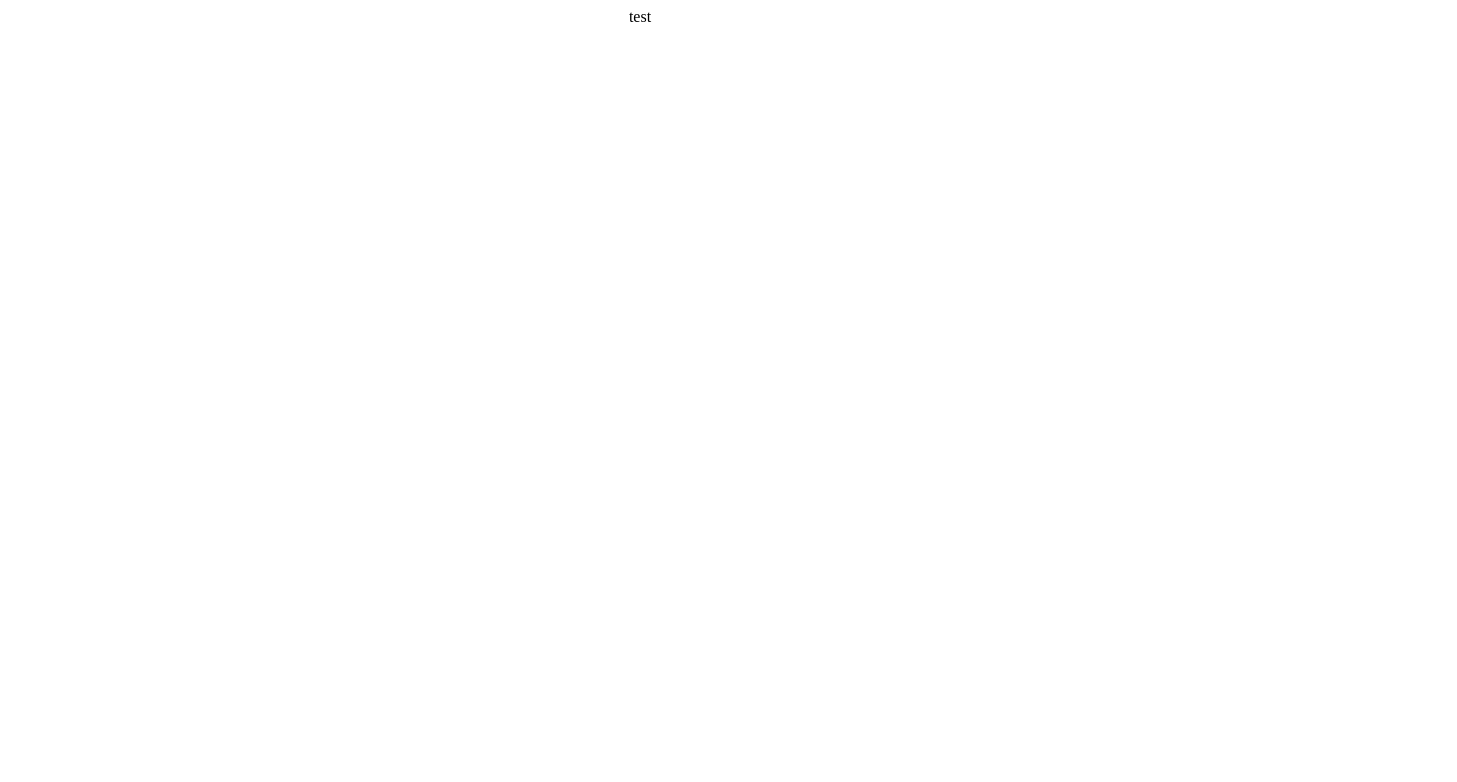
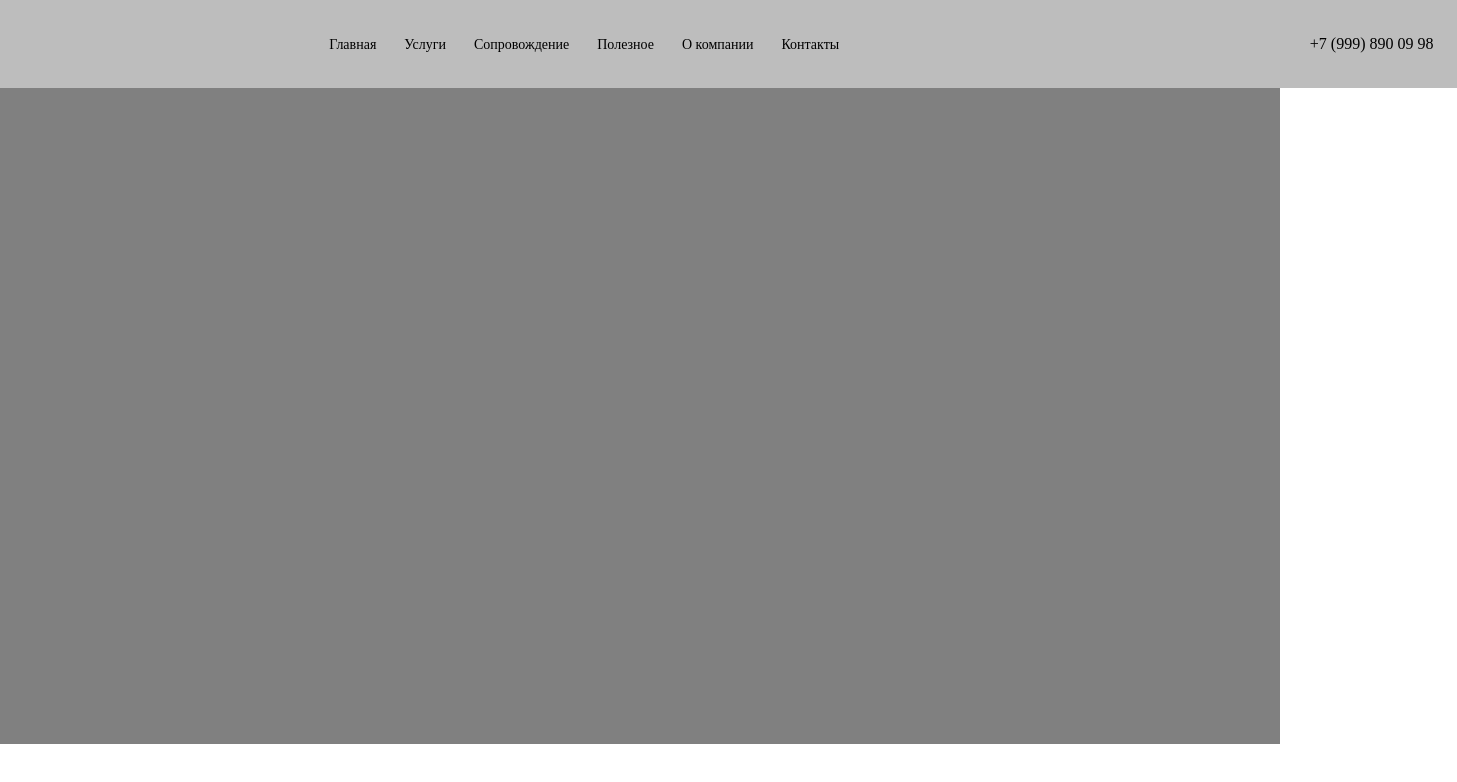
Before and after one commit to mnats725/law-firm-website-frontend, a React (Create React App) app: page / in a window 1280 px wide. Shown: the top 782 px of the page, 1457 px wide, since content can reach past the window. Built offline with nearby package versions, Linux system fonts and the light colour scheme.

Commit message:
feat(header.jsx, header.css): header-styles

```diff
--- a/src/components/header/header.css
+++ b/src/components/header/header.css
@@ -0,0 +1,186 @@
+html,
+body,
+div,
+span,
+applet,
+object,
+iframe,
+h1,
+h2,
+h3,
+h4,
+h5,
+h6,
+p,
+blockquote,
+pre,
+a,
+abbr,
+acronym,
+address,
+big,
+cite,
+code,
+del,
+dfn,
+em,
+img,
+ins,
+kbd,
+q,
+s,
+samp,
+small,
+strike,
+strong,
+sub,
+sup,
+tt,
+var,
+b,
+u,
+i,
+center,
+dl,
+dt,
+dd,
+ol,
+ul,
+li,
+fieldset,
+form,
+label,
+legend,
+table,
+caption,
+tbody,
+tfoot,
+thead,
+tr,
+th,
+td,
+article,
+aside,
+canvas,
+details,
+embed,
+figure,
+figcaption,
+footer,
+header,
+hgroup,
+menu,
+nav,
+output,
+ruby,
+section,
+summary,
+time,
+mark,
+audio,
+video {
+  margin: 0;
+  padding: 0;
+  border: 0;
+  font-size: 100%;
+  font: inherit;
+  vertical-align: baseline;
+}
+article,
+aside,
+details,
+figcaption,
+figure,
+footer,
+header,
+hgroup,
+menu,
+nav,
+section {
+  display: block;
+}
+html {
+  height: 100%;
+}
+body {
+  line-height: 1;
+}
+ol,
+ul {
+  list-style: none;
+}
+blockquote,
+q {
+  quotes: none;
+}
+blockquote:before,
+blockquote:after,
+q:before,
+q:after {
+  content: "";
+  content: none;
+}
+table {
+  border-collapse: collapse;
+  border-spacing: 0;
+}
+
+.header {
+  display: flex;
+  align-items: center;
+  flex-direction: column;
+  background-color: gray;
+  width:100%;
+  height: 744px;
+}
+
+.header-box {
+    width: 1633px;
+    height: 744px;
+}
+
+.menu-links {
+  display: flex;
+  flex-direction: row;
+  font-family: Montserrat;
+font-size: 14px;
+font-style: normal;
+font-weight: 300;
+line-height: 150%; /* 21px */
+}
+
+.menu-links p {
+padding: 0px 14px 0px 14px;
+}
+
+.header-menu {
+  display: flex;
+  flex-direction: row;
+  padding: 23px;
+  justify-content: center;
+  align-items: center;
+  background-color: #bdbdbd;
+  justify-content: space-between;
+}
+
+
+
+
+.menu-logo {
+  color: #fff;
+  font-family: OptimaEL Text;
+  font-size: 18.37px;
+  font-style: normal;
+  font-weight: 400;
+  line-height: normal;
+  text-transform: uppercase;
+}
+
+.menu-phone {
+    display: flex;
+}
+
+.line-logo {
+    background-color: #fff;
+    width: 2px;
+}
--- a/src/components/header/header.jsx
+++ b/src/components/header/header.jsx
@@ -1,12 +1,19 @@
-import "./header.css"
+import "./header.css";
 export const Header = () => {
   return (
     <div className="header">
-      test
+      <div className="header-box">
         <div className="header-menu">
-        <div className="menu-logo"></div>
-        <div className="menu-links"></div>
-        <div className="menu-phone"></div>
+          <div className="menu-logo">L<div className="line-logo"></div>R</div>
+          <div className="menu-links">
+            <p>Главная</p>
+            <p>Услуги</p>
+            <p>Сопровождение</p>
+            <p>Полезное</p>
+            <p>О компании</p>
+            <p>Контакты</p>
+          </div>
+          <div className="menu-phone">+7 (999) 890 09 98</div>
         </div>
         <div className="header-info">
           <div className="header-info-consulate"></div>
@@ -17,5 +24,6 @@ export const Header = () => {
           </div>
         </div>
       </div>
+    </div>
   );
 };
```
Lines whose indentation alone changed are shown as unchanged.
